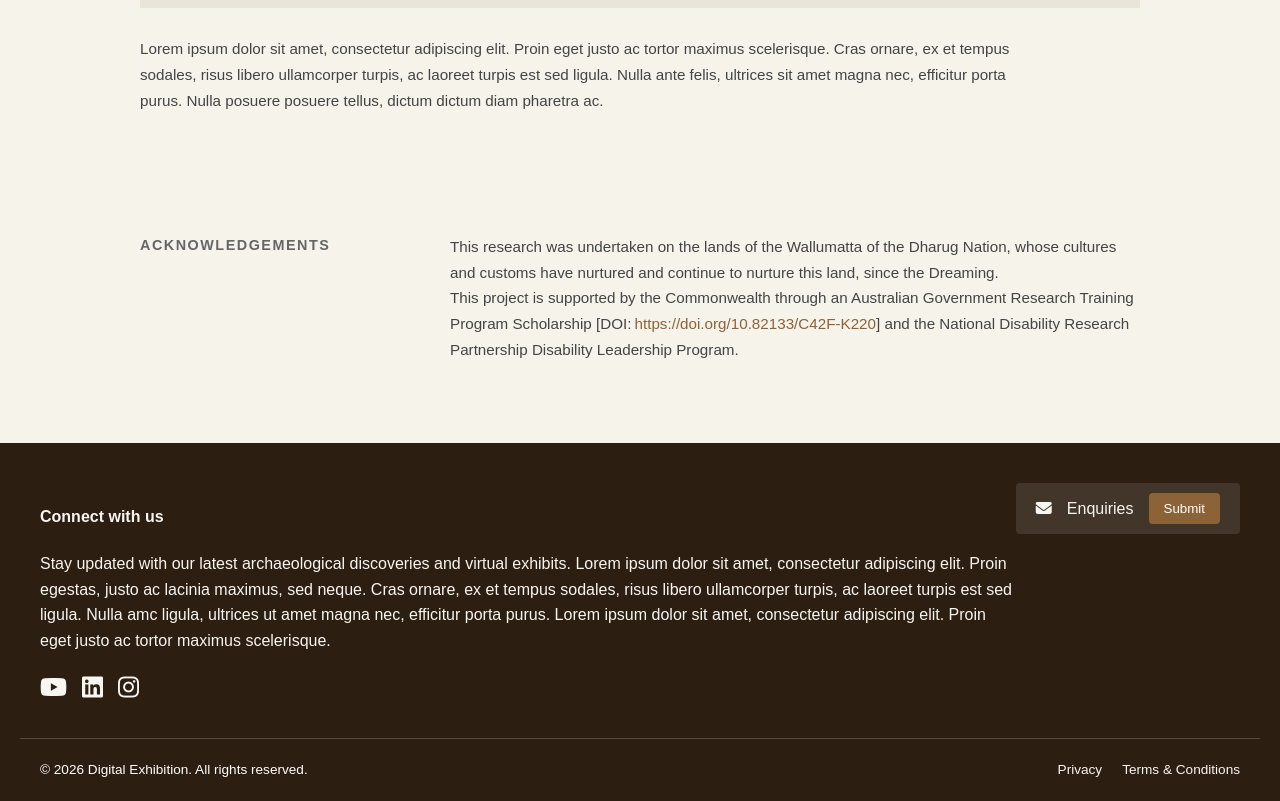
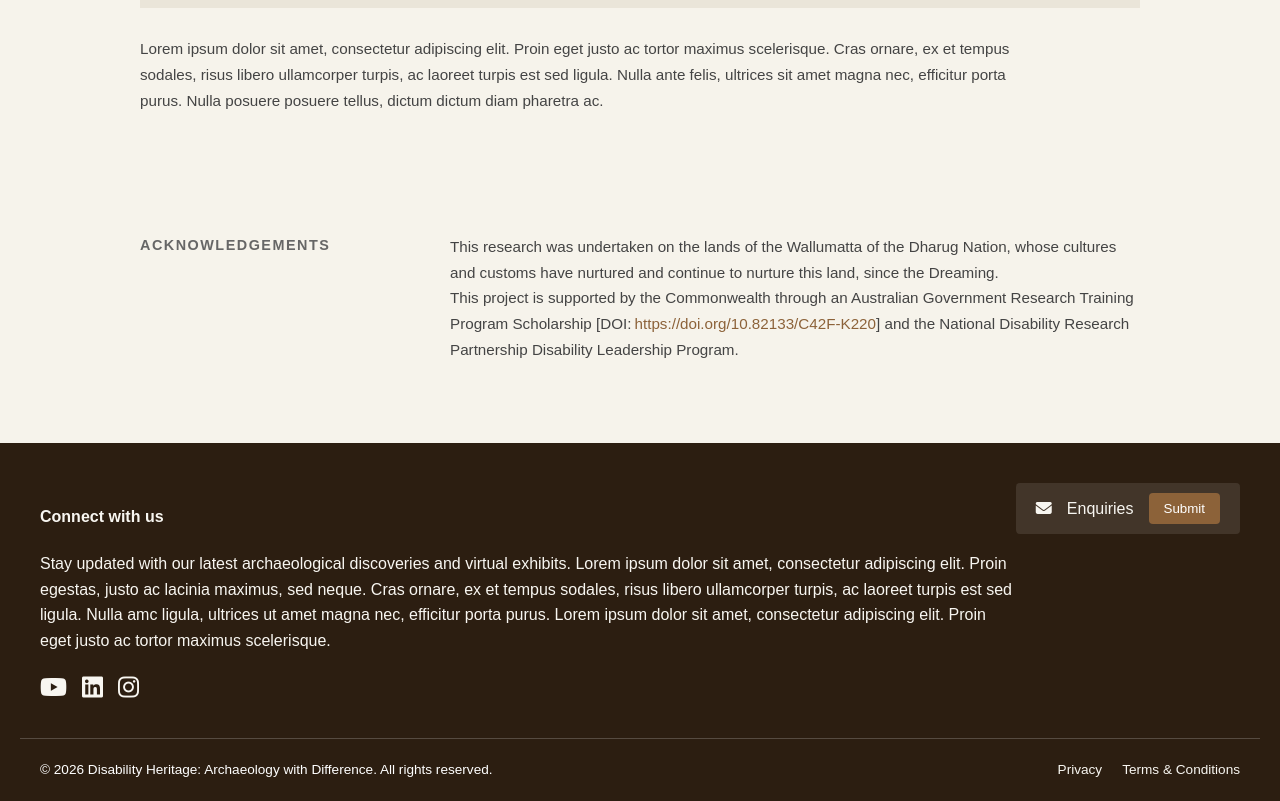
Before and after one commit to HannahVogelArchaeology/group34, a Jekyll site: the page built from index.md, in a window 1280 px wide and 900 px high, scrolled down 2951 px, cut to the strip 99-900 px from the top of the window. Built offline with Jekyll 4.4.1, drawn with Linux system fonts in a browser that asks for light colours; some of the changed text lies outside the part shown.

Commit message:
Website title, alt, caption update

```diff
--- a/_config.yml
+++ b/_config.yml
@@ -1,4 +1,4 @@
-title: "Digital Exhibition"
+title: "Disability Heritage: Archaeology with Difference"
 description: "Digital Exhibition"
 
 baseurl: "/group34"
--- a/index.md
+++ b/index.md
@@ -2,10 +2,10 @@
 layout: home
 title: Home
 hero_title: |
-  Diability Heritage:
+  Disability Heritage:
 
   Archaeology with Difference
-hero_alt: "A photograph of the Disability Heritage: Archaeology with Difference display. There is a tall glass cabinet with three shelves and a panel to the left. The panel features the overview text, an iPad with this website, a QR code to this website and several tactile models of the objects in the glass case. "
+hero_alt: "A photograph of the Disability Heritage: Archaeology with Difference display. There is a tall glass cabinet with three shelves and a panel to the left. The panel features the overview text, an iPad with this website, a QR code to this website and several tactile models of the objects in the glass case."
 hero_text: |
   Disability is part of our history. However, archaeology is often ableist, overlooking, or worse, devaluing disabled experiences.
 
```
Also changed, not shown: about.md (+0 -4 lines).
